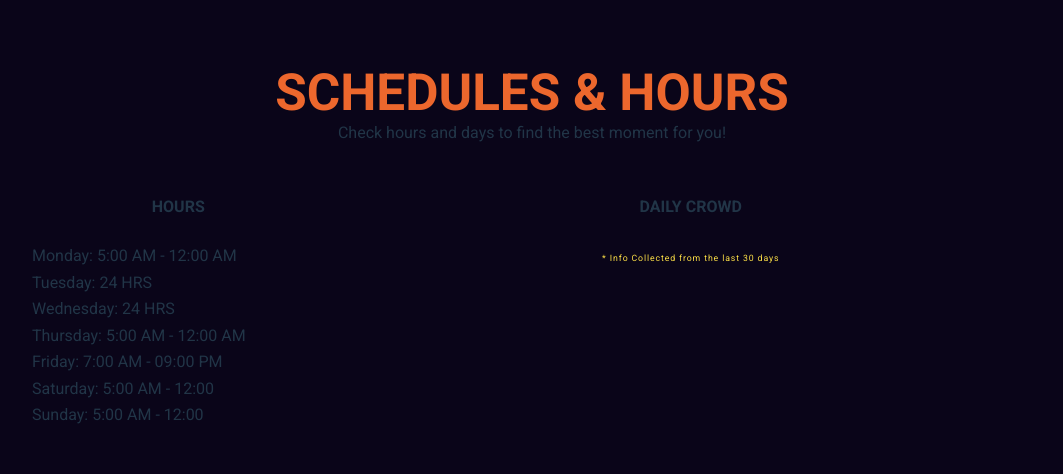
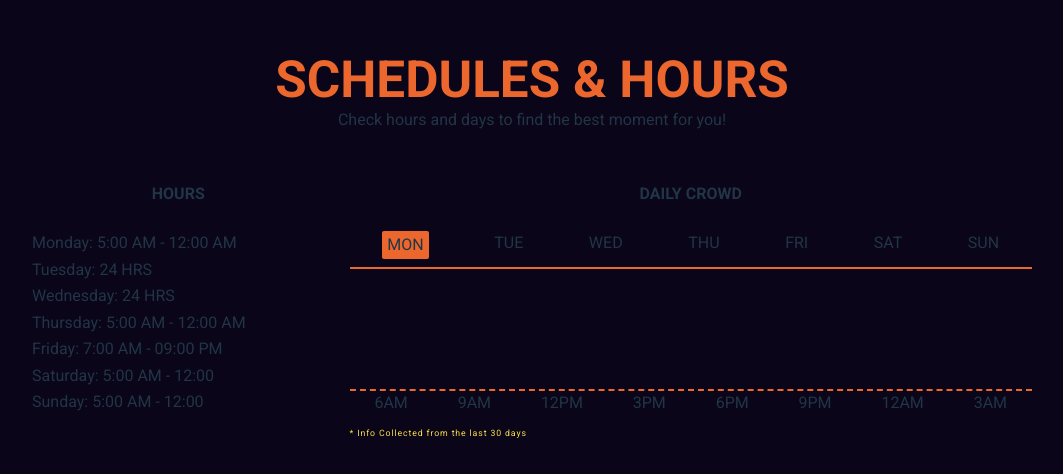
Before and after one commit to luisgcode/crowdMeterSystem, a React (Vite) app: page / in a window 1280 px wide. Shown: the part 154-628 px from the top of the page, without its empty margins (108-1171 px from the left). Built offline with nearby package versions, Linux system fonts and the light colour scheme.

Commit message:
Design almost done, working on the backend now.

```diff
--- a/src/crowdMeter/Crowdmeter.jsx
+++ b/src/crowdMeter/Crowdmeter.jsx
@@ -1,5 +1,5 @@
 import React from "react";
-import "./Crowdmeter";
+import "./Crowdmeter.css";
 
 const Crowdmeter = () => {
   return (
@@ -26,8 +26,35 @@ const Crowdmeter = () => {
           </div>
           <div className="crowd w-[700px]">
             <h2 className="font-bold uppercase mb-10">daily crowd</h2>
-            <div className="crowd-block  "></div>
-            <span className="text-yellow-300 text-sm tracking-widest ">
+            <div className="crowd-block">
+              <div className="crowd-block-top w-full flex justify-around border-b-2 border-titleColor pb-3">
+                <span className="day-tab day-active">MON</span>
+                <span className="day-tab">TUE</span>
+                <span className="day-tab">WED</span>
+                <span className="day-tab">THU</span>
+                <span className="day-tab">FRI</span>
+                <span className="day-tab">SAT</span>
+                <span className="day-tab">SUN</span>
+              </div>
+              <div className="crowd-block-medium border-b-2 border-dashed border-titleColor">
+                <br />
+                <br />
+                <br />
+                <br />
+                <br />
+              </div>
+              <div className="crowd-block-bottom w-full flex justify-around">
+                <span className="hour-tab">6AM</span>
+                <span className="hour-tab">9AM</span>
+                <span className="hour-tab">12PM</span>
+                <span className="hour-tab">3PM</span>
+                <span className="hour-tab">6PM</span>
+                <span className="hour-tab">9PM</span>
+                <span className="hour-tab">12AM</span>
+                <span className="hour-tab">3AM</span>
+              </div>
+            </div>
+            <span className="text-yellow-300 text-sm tracking-widest text-left block mt-5">
               * Info Collected from the last 30 days
             </span>
           </div>
--- a/src/crowdMeter/crowdmeter.css
+++ b/src/crowdMeter/crowdmeter.css
@@ -0,0 +1,5 @@
+.day-active {
+  background: #ec672d;
+  padding: 0.2rem 0.5rem;
+  border-radius: 2px;
+}
```
